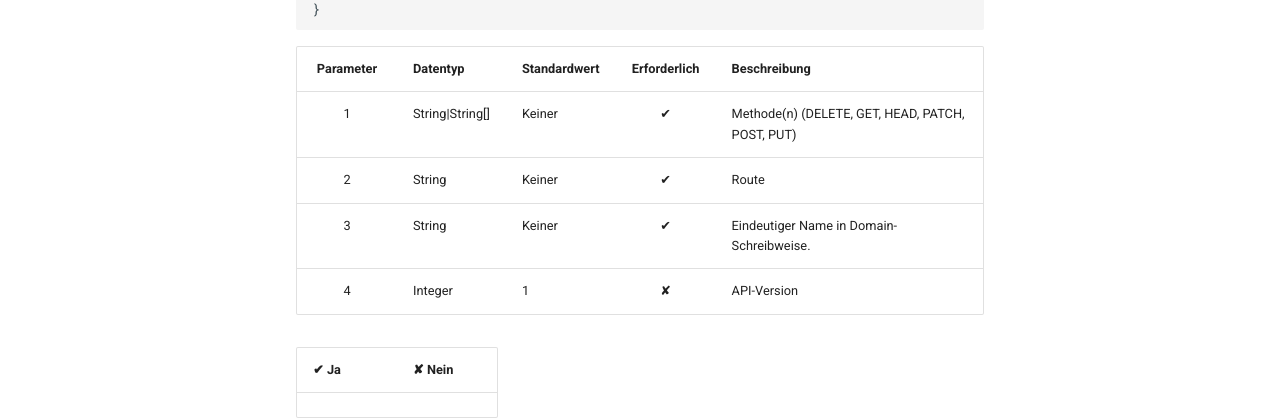
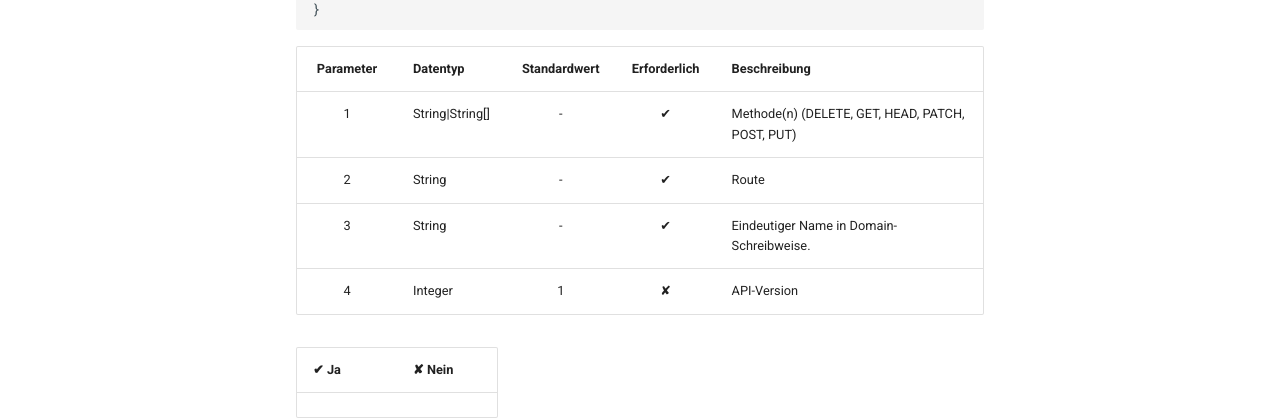
Before and after one commit to appsdock/docs, an MkDocs documentation site: the page built from docs/developer/API/REST.md, in a window 1280 px wide and 1038 px high. Shown: the part 515-935 px from the top of the window. Built offline with MkDocs 1.6.1 and Material for MkDocs 9.7.7, drawn with Linux system fonts in a browser that asks for light colours.

Commit message:
REST API aktualisiert.

```diff
--- a/docs/developer/API/REST.md
+++ b/docs/developer/API/REST.md
@@ -16,10 +16,10 @@ class AppRestAPI extends RestAPIController
 ~~~
 
 | Parameter | Datentyp | Standardwert | Erforderlich | Beschreibung
-| :-------: | -------- | ------------ | :----------: | ------------
-| 1 | String\|String[] | Keiner | &#10004; | Methode(n) (DELETE, GET, HEAD, PATCH, POST, PUT)
-| 2 | String | Keiner | &#10004; | Route
-| 3 | String | Keiner | &#10004; | Eindeutiger Name in Domain-Schreibweise.
+| :-------: | -------- | :----------: | :----------: | ------------
+| 1 | String\|String[] | - | &#10004; | Methode(n) (DELETE, GET, HEAD, PATCH, POST, PUT)
+| 2 | String | - | &#10004; | Route
+| 3 | String | - | &#10004; | Eindeutiger Name in Domain-Schreibweise.
 | 4 | Integer | 1 | &#10008; | API-Version
 
 | &#10004; Ja | &#10008; Nein
```
